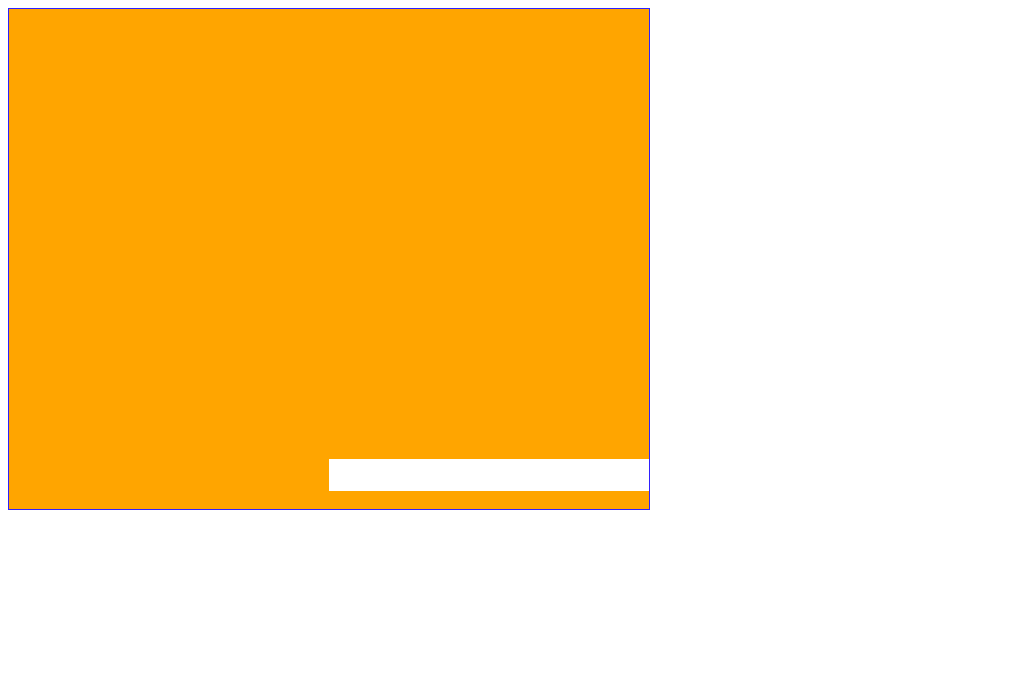
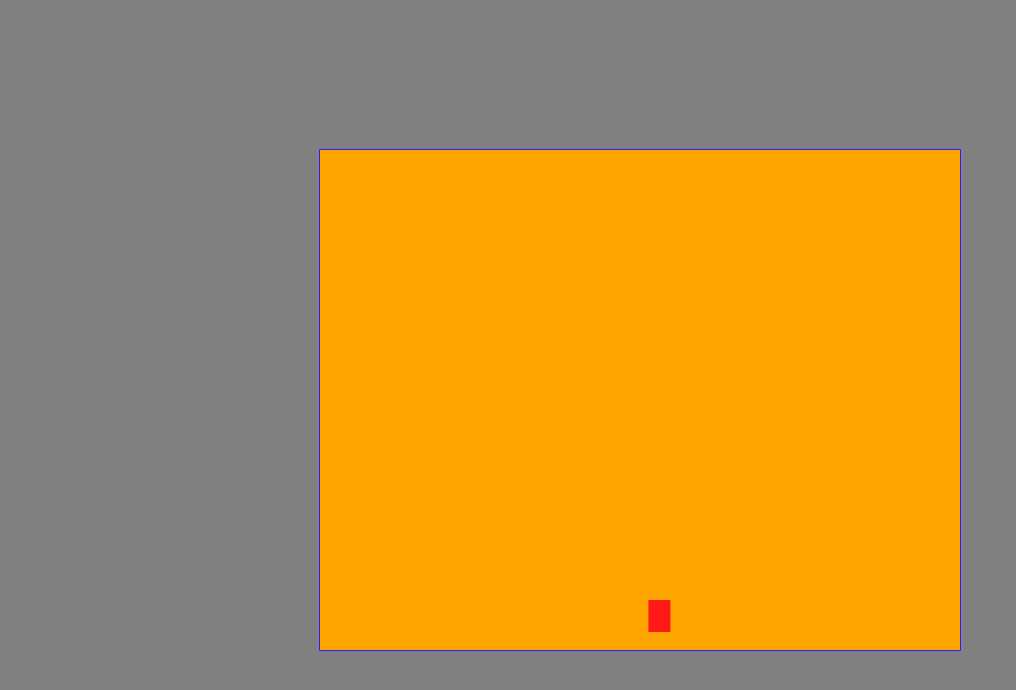
Before and after one commit to natedonato/landslide, a plain HTML site: page index.html in a window 1280 px wide. Shown: the whole page, without its empty margins (0-1016 px from the left). Drawn offline with Linux system fonts and the light colour scheme.

Commit message:
adds time based game loop with requestAnimationFrame, guy can move with left and right arrow keys with velocity and friction

```diff
--- a/index.html
+++ b/index.html
@@ -4,12 +4,15 @@
     <meta charset="UTF-8">
     <meta name="viewport" content="width=device-width, initial-scale=1.0">
     <meta http-equiv="X-UA-Compatible" content="ie=edge">
+    <link href="style.css" rel="stylesheet" type="text/css">
+
     <title>Landslide.js</title>
 </head>
-<body>
-
+<body class="body">
+    <div class="full-height">
     <canvas id="game" style="border:1px solid rgb(47, 32, 255)"></canvas>
 
+    </div>
     <script src="./landslide.js">
     </script>
 
--- a/landslide.js
+++ b/landslide.js
@@ -1,37 +1,133 @@
+
 const canvas = document.getElementById("game");
     canvas.width = 640;
     canvas.height = 500;
     ctx = canvas.getContext("2d");
-    ctx.fillStyle = '#FFA500';
+
+
+
+    ///new game setup and properties
+    let bgcolor = '#FFA500';
+
+    let playercolor = "#ff1919";
+    let initialX = canvas.width / 2;
+    let initialY = canvas.height - 50;
+    let guyspeed = 10;
+    let friction = 0.85;
+    let gravity = 0.3;
+    let keys = {};
+
+    ctx.fillStyle = bgcolor;
     ctx.fillRect(0, 0, canvas.width, canvas.height);
     ctx.fillStyle = '#000000';
 
-
-
-    let initialX = canvas.width / 2;
-    let initialY = canvas.height - 50;
-
     let guy = {
-        x: initialX,
-        y: initialY,
+        pos: {
+            x: initialX,
+            y: initialY
+        },
+        vel: {
+            x: 1,
+            y: 0,
+        },
         width: 22,
         height: 32,
+        maxspeed: guyspeed,
+        airborne: true,
     };
 
 
-    const update = () => {
 
-    ctx.clearRect(guy.x, guy.y, guy.width, guy.height);
 
-    guy.x += 2;
-    ctx.fillStyle = "#ff1919";
-    ctx.fillRect(guy.x, guy.y, guy.width, guy.height);
-        setTimeout(update);
-    }
+
+
+
+
+
+
+
+
+
+
+
+    const drawGuy = () => {
+        ctx.fillStyle = "#ff1919";
+        ctx.fillRect(guy.pos.x, guy.pos.y, guy.width, guy.height);
+
+    };
+
+    const updateGuyPos = (dt) => {
+        if(isNaN(dt)){
+            dt = 1;
+        }
+        handleKeys();
+
+        if(guy.pos.x > canvas.width - guy.width / 2)
+        {guy.pos.x = -4;}
+        else if
+        (guy.pos.x < -5){guy.pos.x = canvas.width - guy.width / 2 - 2;}
+
+        guy.pos.x += guy.vel.x * dt;
+    };
+
+
+
+    //39 = right arrow,  37 = left arrow
+
+    const handleKeys = () => {
+        if(keys[39]){
+            if(guy.vel.x < guy.maxspeed){
+                guy.vel.x += 1;
+            }
+        }
+
+        if(keys[37]){
+            if(guy.vel.x > -guy.maxspeed){
+                guy.vel.x -= 1;
+            }
+        }
+
+        guy.vel.x *= friction;
+    };
+
+
+
+    //setting up some vars for main loop
+    let end = 0;
+    let dt = 0;
+
+    //main loop of game
+    const update = (timestamp) => {
+        dt = (timestamp - end) / 10;
+        ctx.fillStyle = bgcolor;
+        ctx.fillRect(0, 0, canvas.width, canvas.height);
+        ctx.fillStyle = '#000000';
+
+        updateGuyPos(dt);
+        drawGuy();
+        end = timestamp;
+
+        requestAnimationFrame(update);
+    };
+
+
+
+
+
+window.addEventListener("keydown", function(e) {
+    e.preventDefault();
+    keys[e.keyCode] = true;
+    console.log(keys);
+});
+
+window.addEventListener("keyup", function(e) {
+    keys[e.keyCode] = false;
+    console.log(keys);
+});
 
 
 
 
 window.addEventListener("load", function () {
-    setInterval( update, 200);
+    update();
 });
--- /dev/null
+++ b/style.css
@@ -0,0 +1,14 @@
+
+html, body {
+  height: 100%;
+  margin: 0;
+}
+
+.full-height {
+  height: 100%;
+
+  background: grey;
+  display: flex;
+  align-items: center;
+  justify-content: center;
+}
```
